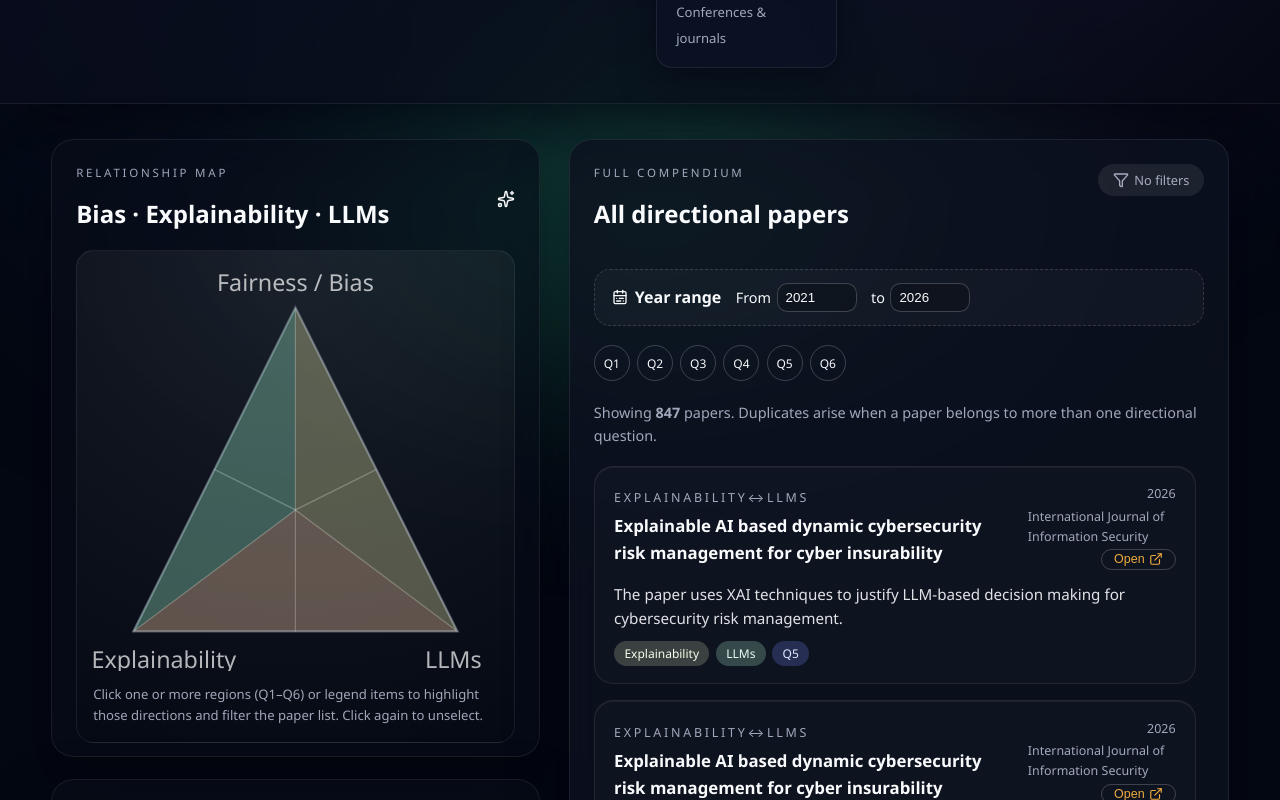
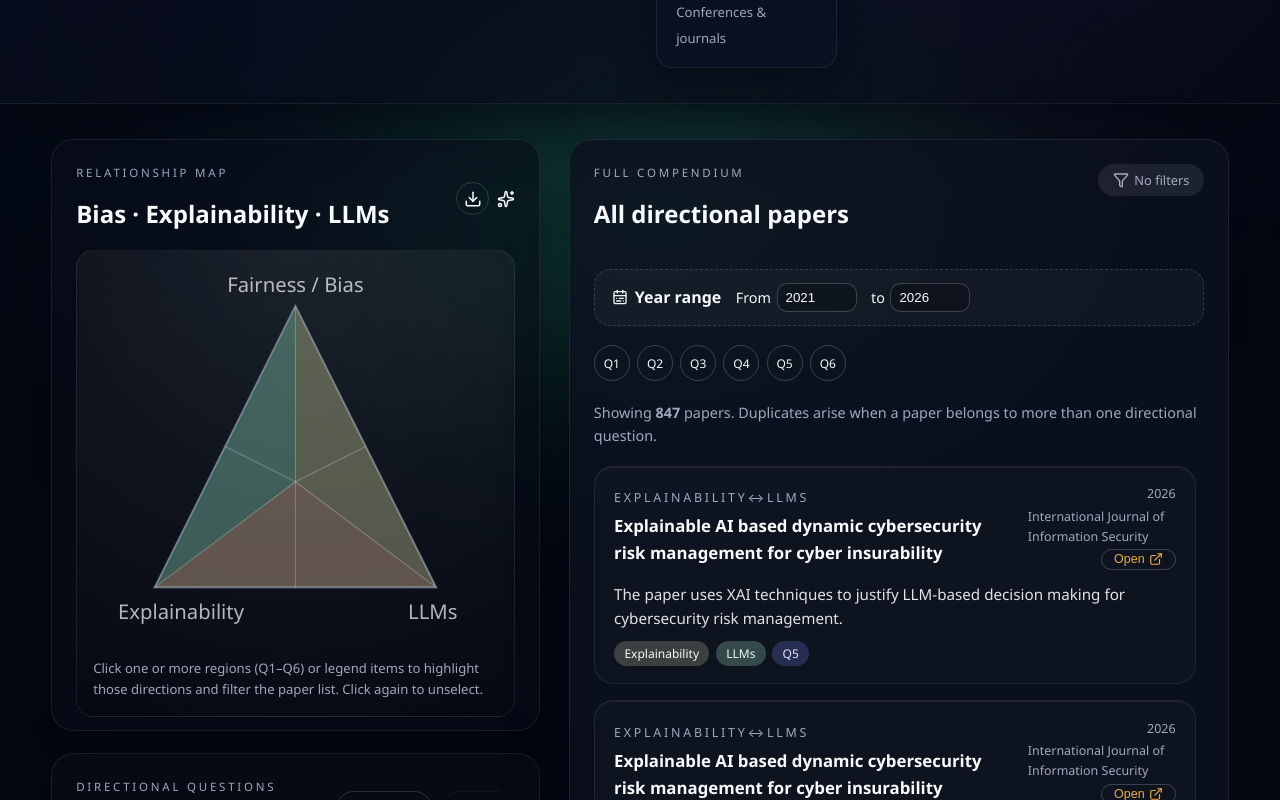
Before and after one commit to SophiaVei/FAIR-LENS, a React (Vite) app in the folder fair-lens-visualizer/: page / in a window 1280 px wide. Shown: the part 460-1260 px from the top of the page. Built offline with nearby package versions, Linux system fonts and the light colour scheme.

Commit message:
fix downloadable plots

```diff
--- a/fair-lens-visualizer/package.json
+++ b/fair-lens-visualizer/package.json
@@ -12,6 +12,7 @@
   "dependencies": {
     "@fontsource-variable/inter": "^5.2.8",
     "@radix-ui/colors": "^3.0.0",
+    "html-to-image": "^1.11.13",
     "lucide-react": "^0.554.0",
     "react": "^19.2.0",
     "react-dom": "^19.2.0",
--- a/fair-lens-visualizer/src/App.tsx
+++ b/fair-lens-visualizer/src/App.tsx
@@ -5,6 +5,7 @@ import {
   Activity,
   BarChart3,
   CalendarRange,
+  Download,
   ExternalLink,
   Filter,
   LineChart,
@@ -12,6 +13,7 @@ import {
   RefreshCw,
   Sparkles,
 } from "lucide-react";
+import { toPng } from "html-to-image";
 import Triangle from "./components/Triangle";
 import {
   Area,
@@ -100,6 +102,82 @@ type ExplorerProps = {
   handleSelectAllQuestions: () => void;
   filtersActive: boolean;
   listTitle: string;
+};
+
+const downloadChart = (elementId: string, filename: string) => {
+  const el = document.getElementById(elementId);
+  if (!el) return;
+
+  // 1. Temporarily hide titles and hint text
+  const toHide = el.querySelectorAll(".panel-head, .triangle-hint");
+  const hiddenState: { node: HTMLElement; prev: string }[] = [];
+  toHide.forEach((node) => {
+    const htmlNode = node as HTMLElement;
+    hiddenState.push({ node: htmlNode, prev: htmlNode.style.display });
+    htmlNode.style.display = "none";
+  });
+
+  // 2. Strip visual chrome (bg, border, shadow) from card + key children
+  const bgTargets = [el, ...Array.from(el.querySelectorAll(".triangle-wrapper"))];
+  const savedBg: {
+    node: HTMLElement;
+    bg: string;
+    bgc: string;
+    border: string;
+    shadow: string;
+    bdFilter: string;
+  }[] = [];
+  bgTargets.forEach((node) => {
+    const htmlNode = node as HTMLElement;
+    savedBg.push({
+      node: htmlNode,
+      bg: htmlNode.style.background,
+      bgc: htmlNode.style.backgroundColor,
+      border: htmlNode.style.border,
+      shadow: htmlNode.style.boxShadow,
+      bdFilter: htmlNode.style.backdropFilter,
+    });
+    htmlNode.style.background = "transparent";
+    htmlNode.style.backgroundColor = "transparent";
+    htmlNode.style.border = "none";
+    htmlNode.style.boxShadow = "none";
+    htmlNode.style.backdropFilter = "none";
+  });
+
+  toPng(el, {
+    backgroundColor: "rgba(0,0,0,0)",
+    pixelRatio: 2,
+    filter: (node) => {
+      const htmlNode = node as HTMLElement;
+      if (htmlNode?.classList?.contains("hide-on-export")) {
+        return false;
+      }
+      return true;
+    },
+  })
+    .then((dataUrl) => {
+      const link = document.createElement("a");
+      link.download = filename;
+      link.href = dataUrl;
+      link.click();
+    })
+    .catch((err) => {
+      console.error("Oops, something went wrong!", err);
+    })
+    .finally(() => {
+      // Restore hidden elements
+      hiddenState.forEach(({ node, prev }) => {
+        node.style.display = prev;
+      });
+      // Restore backgrounds
+      savedBg.forEach(({ node, bg, bgc, border, shadow, bdFilter }) => {
+        node.style.background = bg;
+        node.style.backgroundColor = bgc;
+        node.style.border = border;
+        node.style.boxShadow = shadow;
+        node.style.backdropFilter = bdFilter;
+      });
+    });
 };
 
 type InsightsProps = {
@@ -248,13 +326,23 @@ const ExplorerView: React.FC<ExplorerProps> = ({
 
       <main className="content-grid">
         <section className="left-column">
-          <article className="panel triangle-panel">
+          <article className="panel triangle-panel" id="chart-triangle">
             <div className="panel-head">
               <div>
                 <p className="eyebrow">Relationship map</p>
                 <h2>Bias · Explainability · LLMs</h2>
               </div>
+              <div style={{ display: "flex", gap: "0.5rem", alignItems: "center" }}>
+                <button
+                  className="ghost-button hide-on-export"
+                  onClick={() => downloadChart("chart-triangle", "relationship_map.png")}
+                  title="Download Plot"
+                  style={{ padding: "0.4rem", borderRadius: "50%" }}
+                >
+                  <Download size={18} />
+                </button>
                 <Sparkles size={18} />
+              </div>
             </div>
             <Triangle activeQuestions={activeQuestions} onToggleQuestion={toggleQuestion} />
           </article>
@@ -603,13 +691,21 @@ const InsightsView: React.FC<InsightsProps> = ({ papers, questionMeta }) => {
 
       <main className="insights-content">
         <section className="insight-grid">
-          <article className="insight-card wide">
+          <article className="insight-card wide" id="chart-cadence">
             <div className="panel-head">
               <div>
                 <p className="eyebrow">Cadence</p>
                 <h2>Publication tempo</h2>
                 <p style={{ margin: "0.5rem 0 0", fontSize: "0.9rem", color: "var(--text-muted)" }}>Number of papers published each year</p>
               </div>
+              <button
+                className="ghost-button hide-on-export"
+                onClick={() => downloadChart("chart-cadence", "publication_tempo.png")}
+                title="Download Plot"
+                style={{ padding: "0.4rem", borderRadius: "50%", alignSelf: "flex-start" }}
+              >
+                <Download size={18} />
+              </button>
             </div>
             <div className="chart-shell">
               <ResponsiveContainer width="100%" height={260}>
@@ -630,13 +726,21 @@ const InsightsView: React.FC<InsightsProps> = ({ papers, questionMeta }) => {
             </div>
           </article>
 
-          <article className="insight-card">
+          <article className="insight-card" id="chart-directional">
             <div className="panel-head">
               <div>
                 <p className="eyebrow">Questions</p>
                 <h3>Directional balance</h3>
                 <p style={{ margin: "0.5rem 0 0", fontSize: "0.9rem", color: "var(--text-muted)" }}>Distribution of papers across the six research questions</p>
               </div>
+              <button
+                className="ghost-button hide-on-export"
+                onClick={() => downloadChart("chart-directional", "directional_balance.png")}
+                title="Download Plot"
+                style={{ padding: "0.4rem", borderRadius: "50%", alignSelf: "flex-start" }}
+              >
+                <Download size={18} />
+              </button>
             </div>
             <div className="chart-shell">
               <ResponsiveContainer width="100%" height={260}>
@@ -650,25 +754,31 @@ const InsightsView: React.FC<InsightsProps> = ({ papers, questionMeta }) => {
                 </RePieChart>
               </ResponsiveContainer>
             </div>
-            <ul className="insight-list">
-              {questionSeries.map((row) => (
+            <ul className="insight-list" style={{ marginTop: "-0.5rem" }}>
+              {questionSeries.map((row, index) => {
+                const colors = ["#f4a261", "#f9844a", "#f9c74f", "#90be6d", "#43aa8b", "#577590"];
+                return (
                   <li key={row.qid}>
+                    <div style={{ display: "flex", alignItems: "center", gap: "0.5rem" }}>
+                      <span style={{ width: "12px", height: "12px", backgroundColor: colors[index], borderRadius: "2px" }} />
                       <span>{row.name}</span>
+                    </div>
                     <strong>{row.value}</strong>
                   </li>
-              ))}
+                );
+              })}
             </ul>
           </article>
 
-          <article className="insight-card wide">
+          <article className="insight-card wide" id="chart-venues">
             <div className="panel-head">
               <div>
                 <p className="eyebrow">Venues</p>
                 <h3>Where conversations cluster</h3>
                 <p style={{ margin: "0.5rem 0 0", fontSize: "0.9rem", color: "var(--text-muted)" }}>Most frequent conferences and journals publishing this research</p>
               </div>
-              <div className="venue-control">
-                <label>
+              <div className="venue-control" style={{ display: "flex", alignItems: "center", gap: "1rem" }}>
+                <label className="hide-on-export">
                   Top venues ({venueLimit})
                   <input
                     type="range"
@@ -678,6 +788,14 @@ const InsightsView: React.FC<InsightsProps> = ({ papers, questionMeta }) => {
                     onChange={(e) => setVenueLimit(parseInt(e.target.value, 10))}
                   />
                 </label>
+                <button
+                  className="ghost-button hide-on-export"
+                  onClick={() => downloadChart("chart-venues", "venue_clusters.png")}
+                  title="Download Plot"
+                  style={{ padding: "0.4rem", borderRadius: "50%" }}
+                >
+                  <Download size={18} />
+                </button>
               </div>
             </div>
             <div className="chart-shell">
@@ -693,13 +811,21 @@ const InsightsView: React.FC<InsightsProps> = ({ papers, questionMeta }) => {
             </div>
           </article>
 
-          <article className="insight-card">
+          <article className="insight-card" id="chart-mentions">
             <div className="panel-head">
               <div>
                 <p className="eyebrow">Mentions</p>
                 <h3>Topical coverage</h3>
                 <p style={{ margin: "0.5rem 0 0", fontSize: "0.9rem", color: "var(--text-muted)" }}>How many papers mention each of the three topics</p>
               </div>
+              <button
+                className="ghost-button hide-on-export"
+                onClick={() => downloadChart("chart-mentions", "topical_coverage.png")}
+                title="Download Plot"
+                style={{ padding: "0.4rem", borderRadius: "50%", alignSelf: "flex-start" }}
+              >
+                <Download size={18} />
+              </button>
             </div>
             <div className="chart-shell">
               <ResponsiveContainer width="100%" height={260}>
@@ -709,23 +835,34 @@ const InsightsView: React.FC<InsightsProps> = ({ papers, questionMeta }) => {
                 </RadialBarChart>
               </ResponsiveContainer>
             </div>
-            <ul className="insight-list">
+            <ul className="insight-list" style={{ marginTop: "-0.5rem" }}>
               {mentionSeries.map((row) => (
                 <li key={row.name}>
+                  <div style={{ display: "flex", alignItems: "center", gap: "0.5rem" }}>
+                    <span style={{ width: "12px", height: "12px", backgroundColor: row.fill, borderRadius: "2px" }} />
                     <span>{row.name}</span>
+                  </div>
                   <strong>{row.value}</strong>
                 </li>
               ))}
             </ul>
           </article>
 
-          <article className="insight-card">
+          <article className="insight-card" id="chart-intersections">
             <div className="panel-head">
               <div>
                 <p className="eyebrow">Intersections</p>
                 <h3>Co-mention intensity</h3>
                 <p style={{ margin: "0.5rem 0 0", fontSize: "0.9rem", color: "var(--text-muted)" }}>Papers that combine two or more topics together</p>
               </div>
+              <button
+                className="ghost-button hide-on-export"
+                onClick={() => downloadChart("chart-intersections", "comention_intensity.png")}
+                title="Download Plot"
+                style={{ padding: "0.4rem", borderRadius: "50%", alignSelf: "flex-start" }}
+              >
+                <Download size={18} />
+              </button>
             </div>
             <div className="chart-shell">
               <ResponsiveContainer width="100%" height={260}>
@@ -735,23 +872,34 @@ const InsightsView: React.FC<InsightsProps> = ({ papers, questionMeta }) => {
                 </RadialBarChart>
               </ResponsiveContainer>
             </div>
-            <ul className="insight-list">
+            <ul className="insight-list" style={{ marginTop: "-0.5rem" }}>
               {comboSeries.map((row) => (
                 <li key={row.name}>
+                  <div style={{ display: "flex", alignItems: "center", gap: "0.5rem" }}>
+                    <span style={{ width: "12px", height: "12px", backgroundColor: row.fill, borderRadius: "2px" }} />
                     <span>{row.name}</span>
+                  </div>
                   <strong>{row.value}</strong>
                 </li>
               ))}
             </ul>
           </article>
 
-          <article className="insight-card wide">
+          <article className="insight-card wide" id="chart-trends">
             <div className="panel-head">
               <div>
                 <p className="eyebrow">Evolution</p>
                 <h2>Question trends over time</h2>
                 <p style={{ margin: "0.5rem 0 0", fontSize: "0.9rem", color: "var(--text-muted)" }}>How focus on each research question has changed year by year</p>
               </div>
+              <button
+                className="ghost-button hide-on-export"
+                onClick={() => downloadChart("chart-trends", "question_trends.png")}
+                title="Download Plot"
+                style={{ padding: "0.4rem", borderRadius: "50%", alignSelf: "flex-start" }}
+              >
+                <Download size={18} />
+              </button>
             </div>
             <div className="chart-shell">
               <ResponsiveContainer width="100%" height={260}>
@@ -798,13 +946,21 @@ const InsightsView: React.FC<InsightsProps> = ({ papers, questionMeta }) => {
             </div>
           </article>
 
-          <article className="insight-card">
+          <article className="insight-card" id="chart-clusters">
             <div className="panel-head">
               <div>
                 <p className="eyebrow">Clusters</p>
                 <h3>Research clusters</h3>
                 <p style={{ margin: "0.5rem 0 0", fontSize: "0.9rem", color: "var(--text-muted)" }}>Major research themes combining multiple topics</p>
               </div>
+              <button
+                className="ghost-button hide-on-export"
+                onClick={() => downloadChart("chart-clusters", "research_clusters.png")}
+                title="Download Plot"
+                style={{ padding: "0.4rem", borderRadius: "50%", alignSelf: "flex-start" }}
+              >
+                <Download size={18} />
+              </button>
             </div>
             <div className="chart-shell">
               <ResponsiveContainer width="100%" height={260}>
@@ -818,33 +974,50 @@ const InsightsView: React.FC<InsightsProps> = ({ papers, questionMeta }) => {
                     outerRadius={90}
                     paddingAngle={2}
                   >
-                    {clusterSeries.map((_, index) => (
+                    {clusterSeries.map((_, index) => {
+                      const colors = ["#8ecae6", "#219ebc", "#023047", "#ffb703", "#fb8500", "#90be6d", "#43aa8b"];
+                      return (
                         <Cell
                           key={`cluster-${index}`}
-                        fill={["#f4a261", "#90be6d", "#43aa8b"][index % 3]}
+                          fill={colors[index % colors.length]}
                         />
-                    ))}
+                      );
+                    })}
                   </Pie>
                 </RePieChart>
               </ResponsiveContainer>
             </div>
-            <ul className="insight-list">
-              {clusterSeries.map((row) => (
+            <ul className="insight-list" style={{ marginTop: "-0.5rem" }}>
+              {clusterSeries.map((row, index) => {
+                const colors = ["#8ecae6", "#219ebc", "#023047", "#ffb703", "#fb8500", "#90be6d", "#43aa8b"];
+                return (
                   <li key={row.name}>
+                    <div style={{ display: "flex", alignItems: "center", gap: "0.5rem" }}>
+                      <span style={{ width: "12px", height: "12px", backgroundColor: colors[index % 7], borderRadius: "2px", flexShrink: 0 }} />
                       <span>{row.name}</span>
+                    </div>
                     <strong>{row.value}</strong>
                   </li>
-              ))}
+                );
+              })}
             </ul>
           </article>
 
-          <article className="insight-card wide">
+          <article className="insight-card wide" id="chart-keywords">
             <div className="panel-head">
               <div>
                 <p className="eyebrow">Keywords</p>
                 <h2>Most frequent terms</h2>
                 <p style={{ margin: "0.5rem 0 0", fontSize: "0.9rem", color: "var(--text-muted)" }}>Common meaningful words appearing in paper titles</p>
               </div>
+              <button
+                className="ghost-button hide-on-export"
+                onClick={() => downloadChart("chart-keywords", "frequent_terms.png")}
+                title="Download Plot"
+                style={{ padding: "0.4rem", borderRadius: "50%", alignSelf: "flex-start" }}
+              >
+                <Download size={18} />
+              </button>
             </div>
             <div className="chart-shell" style={{ padding: "2rem 1rem", minHeight: "300px" }}>
               <div style={{
@@ -1425,7 +1598,7 @@ const App: React.FC = () => {
     }
   };
 
-  const coverageText = years.min !== null && years.max !== null ? `${years.min}–${years.max}` : "—";
+  // coverageText removed (unused)
   const isYearDefault =
     years.min !== null && years.max !== null && yearFilter.min === years.min && yearFilter.max === years.max;
   const filtersActive = activeQuestions.length > 0 || !isYearDefault;
--- a/fair-lens-visualizer/src/components/Triangle.tsx
+++ b/fair-lens-visualizer/src/components/Triangle.tsx
@@ -120,6 +120,17 @@ function shortenSegment(
     },
   };
 }
+// Color map for each pair group (matches the CSS values)
+const pairFillColors: Record<PairGroup, string> = {
+  FE: "rgba(157, 234, 201, 0.35)",
+  EL: "rgba(255, 212, 176, 0.35)",
+  FL: "rgba(255, 255, 185, 0.3)",
+};
+
+const ACTIVE_STROKE = "#f0ab3d";
+const WEDGE_STROKE = "rgba(255, 255, 255, 0.15)";
+const ARROW_STROKE = "#ffae42";
+const LABEL_FILL = "rgba(255, 255, 255, 0.7)";
 
 const Triangle: React.FC<TriangleProps> = ({
   activeQuestions,
@@ -140,6 +151,8 @@ const Triangle: React.FC<TriangleProps> = ({
         y1={from.y}
         x2={to.x}
         y2={to.y}
+        stroke={ARROW_STROKE}
+        strokeWidth={2.2}
         markerEnd="url(#triangleArrowhead)"
       />
     );
@@ -148,7 +161,7 @@ const Triangle: React.FC<TriangleProps> = ({
   return (
     <div className="triangle-wrapper">
       <svg
-        viewBox="0 0 200 200"
+        viewBox="-15 -2 230 215"
         className="triangle-svg"
         aria-labelledby="triangleTitle triangleDesc"
       >
@@ -186,7 +199,7 @@ const Triangle: React.FC<TriangleProps> = ({
         {/* Wedges */}
         {wedges.map((w) => {
           const isActive = activeQuestions.includes(w.id);
-          const pairClass = `triangle-pair-${w.pair.toLowerCase()}`; // FE/FL/EL → fe/fl/el
+          const pairClass = `triangle-pair-${w.pair.toLowerCase()}`;
           return (
             <polygon
               key={w.id}
@@ -196,6 +209,9 @@ const Triangle: React.FC<TriangleProps> = ({
                 pairClass +
                 (isActive ? " triangle-wedge-active" : "")
               }
+              style={{ fill: pairFillColors[w.pair] }}
+              stroke={isActive ? ACTIVE_STROKE : WEDGE_STROKE}
+              strokeWidth={isActive ? 1.2 : 0.6}
               onClick={() => onToggleQuestion(w.id)}
             >
               <title>
@@ -209,18 +225,18 @@ const Triangle: React.FC<TriangleProps> = ({
         {arrowLines}
 
         {/* Vertex labels */}
-        <text x="100" y="12" textAnchor="middle" className="vertex-label">
+        <text x="100" y="12" textAnchor="middle" className="vertex-label" fill={LABEL_FILL} style={{ fontSize: "0.72rem" }}>
           Fairness / Bias
         </text>
-        <text x="35" y="198" textAnchor="middle" className="vertex-label">
+        <text x="35" y="198" textAnchor="middle" className="vertex-label" fill={LABEL_FILL} style={{ fontSize: "0.72rem" }}>
           Explainability
         </text>
-        <text x="178" y="198" textAnchor="middle" className="vertex-label">
+        <text x="178" y="198" textAnchor="middle" className="vertex-label" fill={LABEL_FILL} style={{ fontSize: "0.72rem" }}>
           LLMs
         </text>
       </svg>
 
-      <p className="triangle-hint">
+      <p className="triangle-hint hide-on-export">
         Click one or more regions (Q1–Q6) or legend items to highlight those
         directions and filter the paper list. Click again to unselect.
       </p>
--- a/fair-lens-visualizer/src/styles.css
+++ b/fair-lens-visualizer/src/styles.css
@@ -782,7 +782,6 @@ body {
 }
 
 .triangle-wedge-active {
-  fill: var(--brand-soft);
   stroke: var(--brand);
   stroke-width: 1.2;
 }
```
Also changed, not shown: 1 other file (tests, documents, lock files or other folders). Lines whose indentation alone changed are shown as unchanged.
